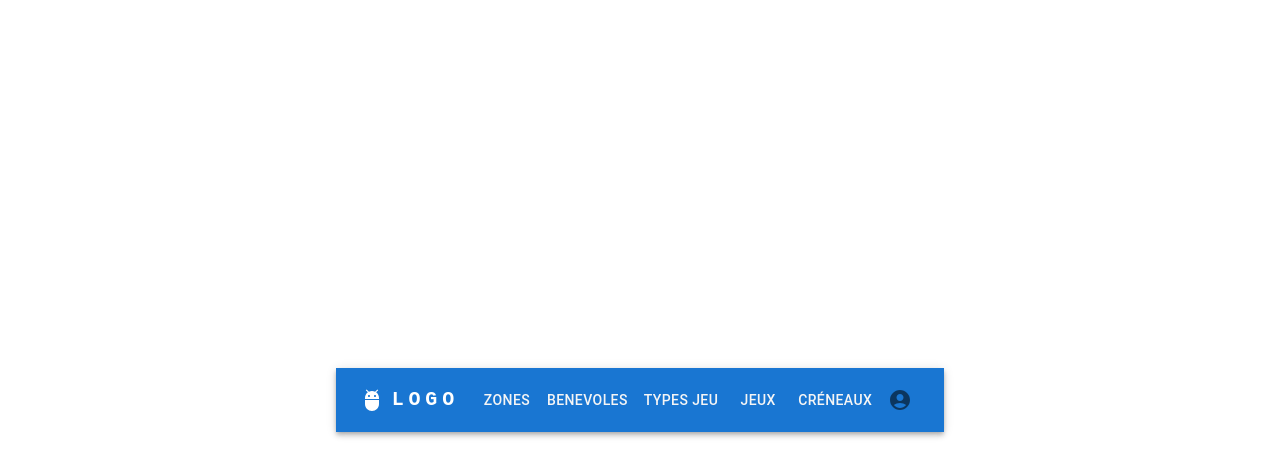
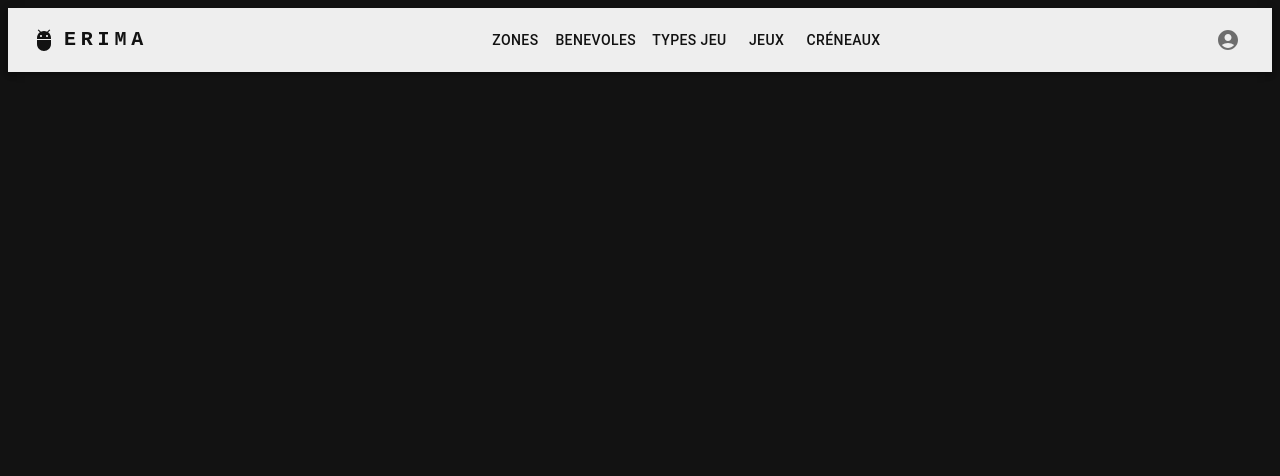
Before and after one commit to EAgnese/awi-festival-front, a React (Vite) app: page / in a window 1280 px wide. Shown: the top 476 px of the page. Built offline with nearby package versions, Linux system fonts and the light colour scheme.

Commit message:
debut nav

```diff
--- /dev/null
+++ b/src/assets/index.css
@@ -0,0 +1,3 @@
+body{
+	background-color:#121212; /* au cas ou l'image du background s'affiche pas */
+}
--- a/src/assets/navBar.css
+++ b/src/assets/navBar.css
@@ -1,3 +1,13 @@
 .link{
-    color: black;
+    color: #121212!important;
+    text-decoration:none;
 }
+#navBar{
+    background-color: #eeeeee;
+    color: #121212;
+}
+.MuiBox-root css-1t6c9ts{
+   display: flex;
+   flex: auto;
+   background-color: red;
+}
--- a/src/components/NavBar.tsx
+++ b/src/components/NavBar.tsx
@@ -47,7 +47,7 @@ export default function MenuAppBar() {
 
 
   return (
-    <AppBar position="static">
+    <AppBar id="navBar" position="static">
         <Container maxWidth="xl">
             <Toolbar disableGutters>
                 <AdbIcon sx={{ display: { xs: 'none', md: 'flex' }, mr: 1 }} />
@@ -66,7 +66,7 @@ export default function MenuAppBar() {
                         textDecoration: 'none',
                     }}
                     >
-                    LOGO
+                    ERIMA
                 </Typography>
                 <Box sx={{ flexGrow: 1, display: { xs: 'flex', md: 'none' } }}>
                     <IconButton
@@ -156,9 +156,9 @@ export default function MenuAppBar() {
                         textDecoration: 'none',
                     }}
                     >
-                    LOGO
+                    ERIMA
                 </Typography>
-                <Box sx={{flexGrow: 1, display: { xs: 'none', md: 'flex' } }}>
+                <Box sx={{ flexGrow : 1,justifyContent: 'center' ,display: { xs: 'none', md: 'flex' } }}>
                     <Button
                         key="zone"
                         onClick={handleCloseNavMenu}
--- a/src/main.tsx
+++ b/src/main.tsx
@@ -3,7 +3,7 @@ import ReactDOM from 'react-dom/client'
 import App from './App'
 import Error from './components/Error'
 import ZoneComponent from './components/ZoneComponent'
-import './index.css'
+import '../src/assets/index.css'
 import UtilisateurComponent from './components/UtilisateurComponent'
 import UtilisateurFormComponent from './components/UtilisateurFormComponent'
 import TypeJeuComponent from './components/TypeJeuComponent'
```
Also changed, not shown: src/assets/logo.png (added).
